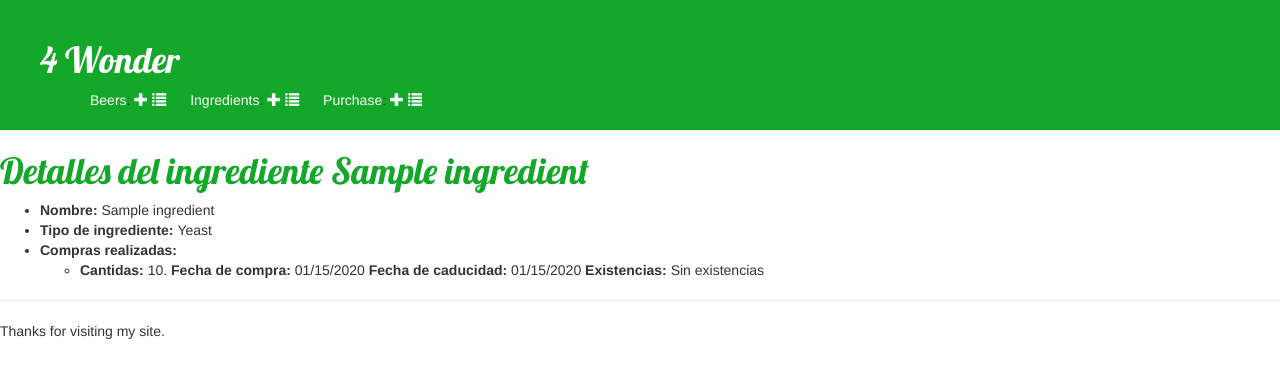
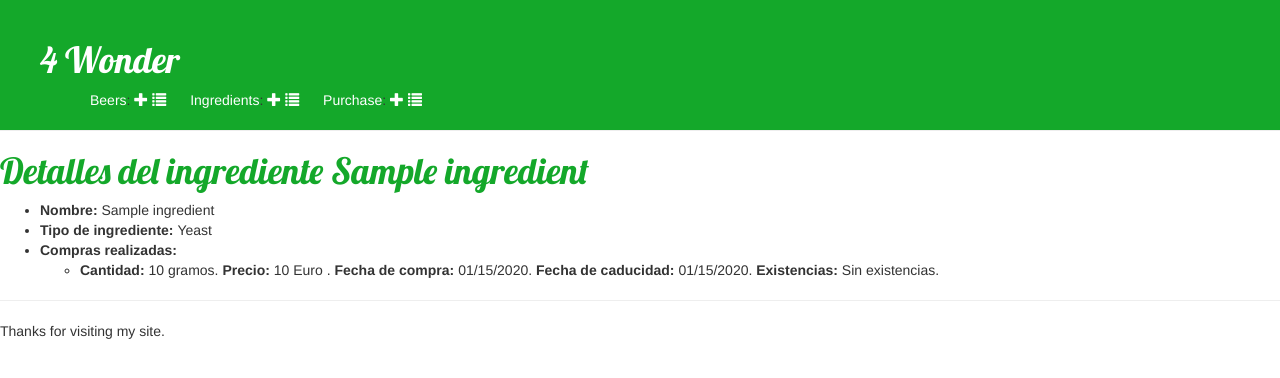
Before and after one commit to anarey/beersdata, a Django app: page /beers/ingredient/1/ in a window 1280 px wide. Shown: the top 378 px of the page. Run offline with Django 3.2, Linux system fonts and the light colour scheme; tables that the repository leaves empty hold one stand-in row (values such as "Sample post"); some libraries are stand-ins or nearby versions.

Commit message:
Beers: Nuevo campo precio.
Nuevo campo precio para purchase.

Modificaciones correspondientes en templates.

```diff
--- a/beers/models.py
+++ b/beers/models.py
@@ -37,6 +37,7 @@ class Recipe(models.Model):
 class Purchase(models.Model):
     ingredient = models.ForeignKey(Ingredient)
     quantity = models.IntegerField(default = 0)
+    price = models.IntegerField(default = 0)
     buying_date = models.DateField('Date buying')
     sell_by_date = models.DateField('Date sell-by')
     finished = models.BooleanField(default = False)
--- a/beers/templates/beers/ingredient_detail.html
+++ b/beers/templates/beers/ingredient_detail.html
@@ -12,10 +12,11 @@
 {% if buying_list %}
     <ul>
         {% for element in buying_list %}
-            <li><strong> Cantidas: </strong>{{ element.quantity }}.
-                <strong> Fecha de compra: </strong> {{ element.buying_date|date:"SHORT_DATE_FORMAT" }}
-                <strong> Fecha de caducidad: </strong>{{ element.sell_by_date|date:"SHORT_DATE_FORMAT" }}
-                <strong> Existencias:</strong> {{ element.finished|yesno:"Sin existencias, Con recursos" }}
+            <li><strong> Cantidad: </strong>{{ element.quantity }} gramo{{element.quantity|pluralize }}.
+                <strong> Precio: </strong> {{ element.price }} Euro {{element.priece|pluralize}}.
+                <strong> Fecha de compra: </strong> {{ element.buying_date|date:"SHORT_DATE_FORMAT" }}.
+                <strong> Fecha de caducidad: </strong>{{ element.sell_by_date|date:"SHORT_DATE_FORMAT" }}.
+                <strong> Existencias:</strong> {{ element.finished|yesno:"Sin existencias, Con recursos" }}.
 
             </li>
         {% endfor %}
--- a/beers/templates/beers/purchase_detail.html
+++ b/beers/templates/beers/purchase_detail.html
@@ -8,6 +8,7 @@
 <ul>
     <li><strong>Ingrediente:</strong> {{ purchase.ingredient }}</li>
     <li><strong> Cantidad: </strong>{{ purchase.quantity }} gramo{{ purchase.quantity|pluralize }}.</li>
+    <li><strong> Precio: </strong>{{ purchase.price }} Euro{{ purchase.price|pluralize }}.</li>
     <li><strong> Fecha de compra: </strong> {{ purchase.buying_date|date:"SHORT_DATE_FORMAT" }}</li>
     <li><strong> Fecha de caducidad: </strong>{{ purchase.sell_by_date|date:"SHORT_DATE_FORMAT" }}</li>
     <li><strong> Existencias:</strong> {{ purchase.finished|yesno:"Sin existencias, Con recursos" }}</li>
--- a/beers/templates/beers/purchase_edit.html
+++ b/beers/templates/beers/purchase_edit.html
@@ -10,6 +10,7 @@
                 </a>
             </li>
             <li>Cantidad: {{ form.quantity }}</li>
+            <li>Precio: {{ form.price }}</li>
             <li>Fecha de compra: {{ form.buying_date }}</li>
             <li>Fecha de caducidad: {{ form.sell_by_date }}</li>
             <li>Finalizado: {{form.finished }}
```
